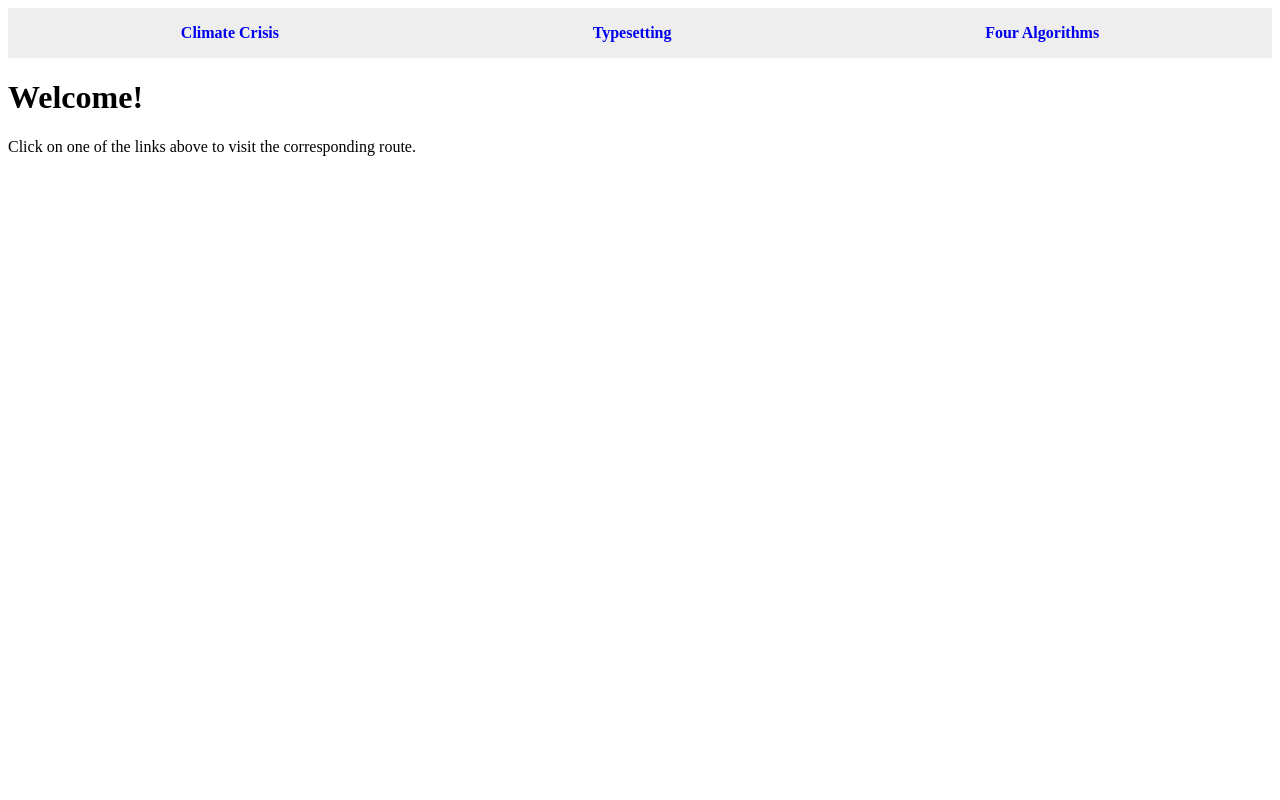
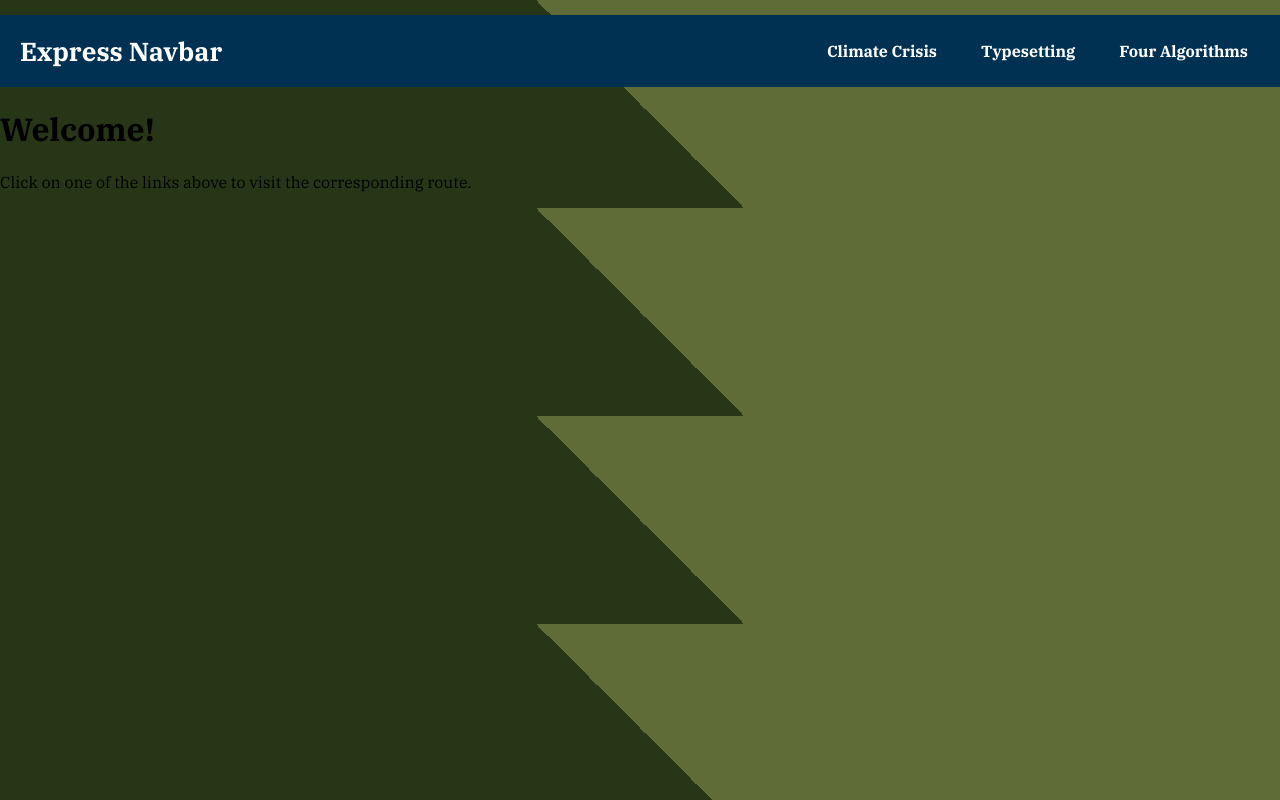
Before and after one commit to warrantyvoidifremoved/CSC317-ExpressNavbar, a website: page public/index.html in a window 1280 px wide. Drawn offline with Linux system fonts and the light colour scheme.

Commit message:
Modified navbar; moved styling to desktop.css and adding more styling; changed server.js to use express to serve static content.

```diff
--- /dev/null
+++ b/public/desktop.css
@@ -0,0 +1,49 @@
+/* Global Styles */
+@import url('https://fonts.googleapis.com/css2?family=IBM+Plex+Serif:ital,wght@0,100;0,200;0,300;0,400;0,500;0,600;0,700;1,100;1,200;1,300;1,400;1,500;1,600;1,700&display=swap');
+
+html {
+    font-size: 16px;
+}
+
+body {
+    font-family: 'IBM Plex Serif';
+    font-style: normal;
+    background: linear-gradient(45deg, #283618 50%, #606c38 50%);
+    padding: 0;
+    margin: 0.9375rem auto; /* 15px */
+}
+
+/* Navbar Styles */
+#navbar {
+    display: flex;
+    justify-content: space-between;
+    align-items: center;
+    padding: 0.625rem 1.25rem; /* 10px 20px */
+    background: #003153;
+    margin: 0 auto;
+}
+
+#title {
+    color: white;
+    font-size: 1.625rem; /* 26px */
+    font-weight: bold;
+}
+
+#nav-links {
+    display: flex;
+    list-style: none;
+    gap: 1.25rem; /* 20px */
+}
+
+#nav-links a {
+    color: white;
+    font-weight: bold;
+    text-decoration: none;
+    padding: 0.5rem 0.75rem; /* 8px 12px */
+    border-radius: 0.5rem; /* 8px */
+    transition: background-color 0.3s ease-in-out;
+}
+
+#nav-links a:hover {
+    background-color: #7b7b7b;
+}
--- a/public/index.html
+++ b/public/index.html
@@ -1,30 +1,25 @@
 <!DOCTYPE html>
-<html lang="en">
+<html lang="en-US">
+
 <head>
-  <meta charset="UTF-8" />
-  <title>My Homework Assignments</title>
-  <style>
-    nav {
-      display: flex;
-      justify-content: space-around;
-      background-color: #eee;
-      padding: 1rem;
-    }
-    nav a {
-      text-decoration: none;
-      font-weight: bold;
-      margin: 0 1rem;
-    }
-  </style>
+    <meta charset="UTF-8" />
+    <title>CSC-317: Express Navbar</title>
+    <meta name="viewport" content="width=device-width, initial-scale=1.0">
+    <link rel="stylesheet" href="./desktop.css">
 </head>
+
 <body>
-  <nav>
-    <a href="/climate-crisis">Climate Crisis</a>
-    <a href="/typesetting">Typesetting</a>
-    <a href="/four-algorithms">Four Algorithms</a>
-  </nav>
+    <nav id="navbar">
+        <div id="title">Express Navbar</div>
+        <ul id="nav-links">
+            <li><a href="/climate-crisis">Climate Crisis</a></li>
+            <li><a href="/typesetting">Typesetting</a></li>
+            <li><a href="/four-algorithms">Four Algorithms</a></li>
+        </ul>
+    </nav>
 
-  <h1>Welcome!</h1>
-  <p>Click on one of the links above to visit the corresponding route.</p>
+    <h1>Welcome!</h1>
+    <p>Click on one of the links above to visit the corresponding route.</p>
 </body>
+
 </html>
```
Also changed, not shown: server.js (+6 -12 lines).
